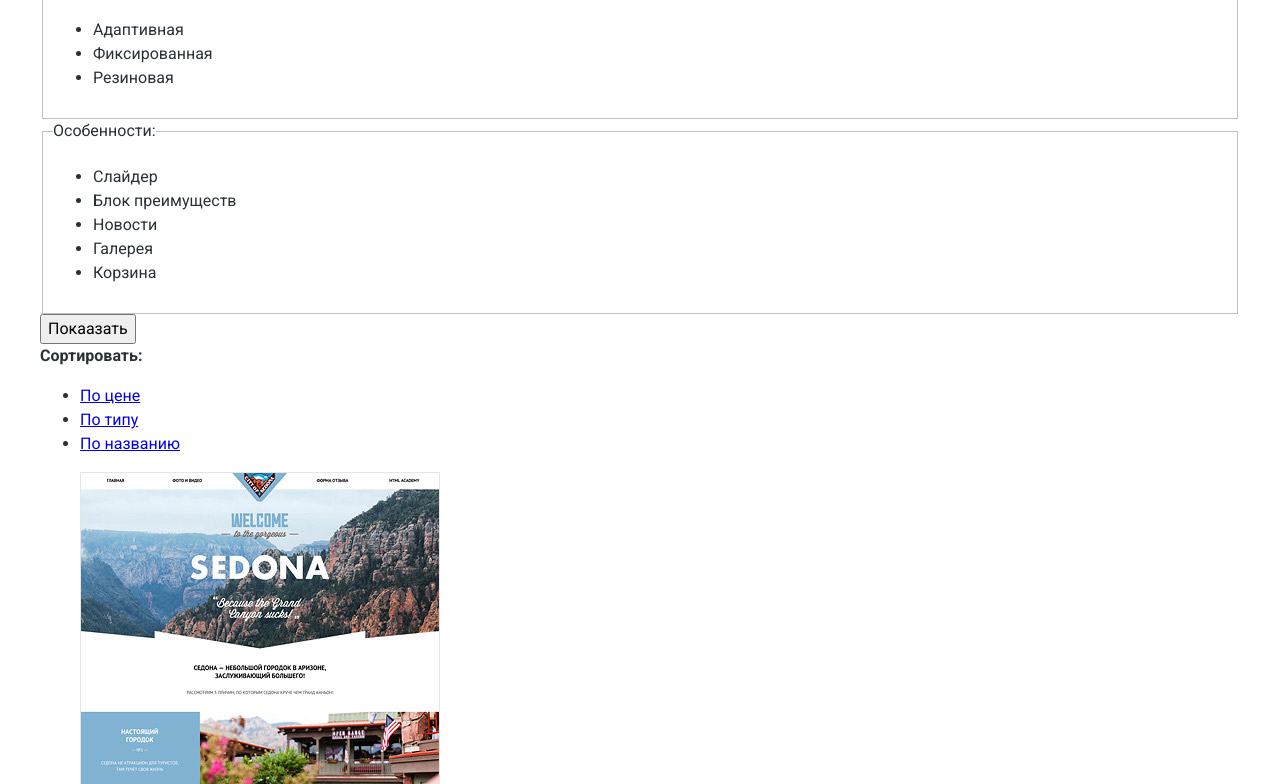
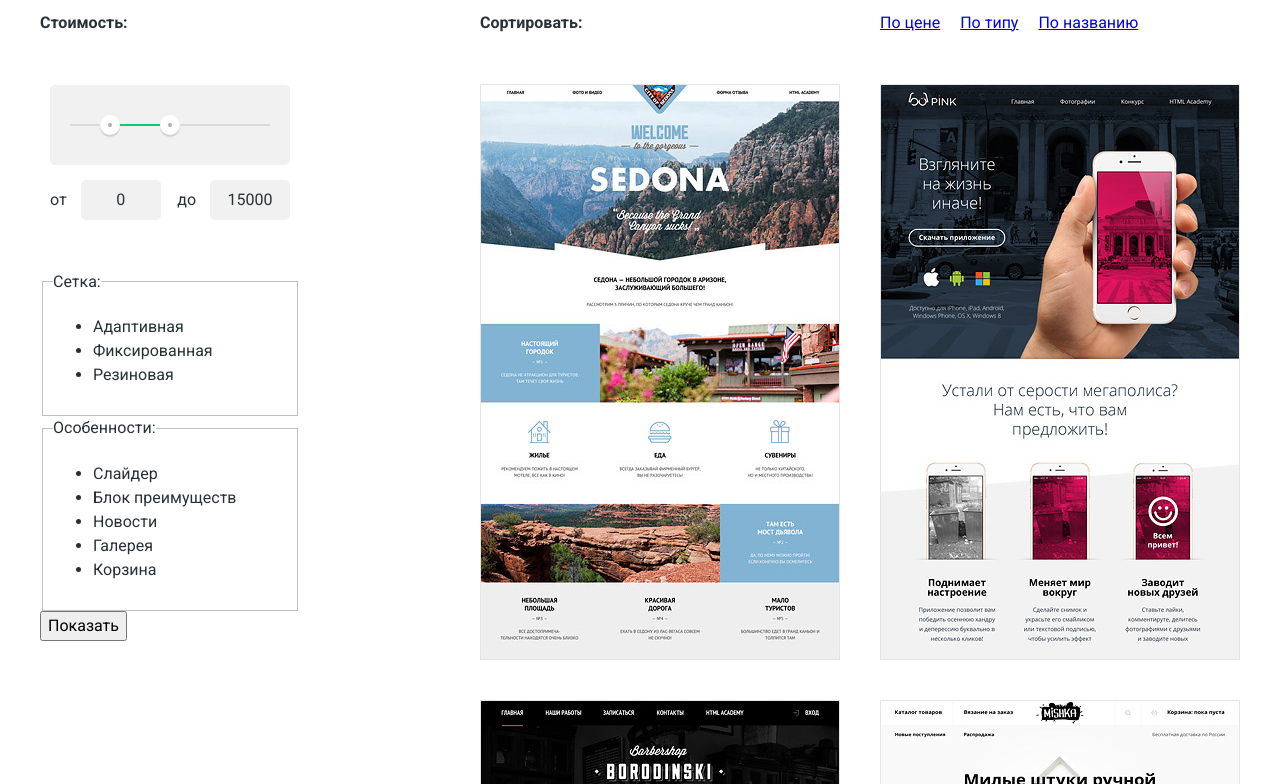
Before and after one commit to Timurbl/nerds, a plain HTML site: page catalog.html in a window 1280 px wide. Shown: the part 233-1017 px from the top of the page. Drawn offline with Linux system fonts and the light colour scheme.

Commit message:
Крупная сетка магазина, фильтр

```diff
--- a/catalog.html
+++ b/catalog.html
@@ -11,7 +11,7 @@
     <header class="page-header">
         <div class="container">
             <nav class="main-nav">
-                <a aria-label="Главная страница" class="main-nav__logo" href="#"><img alt="Nerds" class="main-nav__logo-image" src="images/nerds-logo.svg" height="65" width="160"></a>
+                <a aria-label="Главная страница" class="main-nav__logo" href="index.html"><img alt="Nerds" class="main-nav__logo-image" src="images/nerds-logo.svg" height="65" width="160"></a>
                 <ul class="site-list">
                     <li class="site-list__item"><a aria-label="Студия" class="site-list__studio list-decorations" href="#">Студия</a></li>
                     <li class="site-list__item"><a aria-label="Клиенты" class="site-list__customers list-decorations" href="#">Клиенты</a></li>
@@ -25,13 +25,25 @@
             <h1 class="shop-description">Магазин готовых шаблонов</h1>
         </div>
     </header>
-    <main>
-        <div class="container">
+    <main class="main-catalog">
+        <div class="container main-catalog__container">
             <section class="section-filter">
                 <form method="post" class="filter">
-                    <label for="cost">Стоимость:</label>
-                    <input id="cost" type="range" name="radio">
-                    от до
+                    <label class="form__cost">Стоимость:</label>
+                    <div class="range-filter">
+                        <div class="range-controls">
+                            <div class="scale">
+                                <div class="bar" style="margin-left: 20%; width: 30%"></div>
+                            </div>
+                            <div class="toggle toggle-min"></div>
+                            <div class="toggle toggle-max"></div>
+                        </div>
+                        <div class="price-controls">
+                            <label class="min-price">от <input name="min-price" type="text" value="0"></label>
+                            <label class="max-price">до <input name="max-price" type="text" value="15000"></label>
+                        </div>
+                    </div>
+
                     <fieldset>
                         <legend>Сетка:</legend>
                         <ul>
@@ -49,6 +61,7 @@
                             </li>
                         </ul>
                     </fieldset>
+
                     <fieldset>
                         <legend>Особенности:</legend>
                         <ul>
@@ -74,9 +87,10 @@
                             </li>
                         </ul>
                     </fieldset>
-                    <button type="submit" class="filter__button">Покаазать</button>
+                    <button type="submit" class="filter__button">Показать</button>
                 </form>
             </section>
+
             <section class="section-templates">
                 <nav class="templates__navigation">
                     <b>Сортировать:</b>
@@ -85,9 +99,6 @@
                         <li class="sort__item"><a href="#">По типу</a></li>
                         <li class="sort__item"><a href="#">По названию</a></li>
                     </ul>
-                    <p>
-
-                    </p>
                 </nav>
                 <ul class="templates">
                     <li class="templates__item"><a href="#"><img alt="Макет Sedona" src="images/img-sedona.jpg"></a></li>
--- a/style.css
+++ b/style.css
@@ -579,7 +579,7 @@ hr {
     background-color: transparent;
     border: 0;
 
-    cursor: pointer;
+/*    cursor: pointer;*/
 }
 
 .feedback-form__close::before,
@@ -587,7 +587,7 @@ hr {
     content: "";
 
     position: absolute;
-    top: 0;
+    top: 7px;
     right: 0;
 
     width: 25px;
@@ -604,12 +604,6 @@ hr {
 .feedback-form__close::after {
     transform: rotate(-45deg);
 }
-
-
-.feedback-form__close:focus {
-    outline: none;
-}
-
 
 /* Слайдер */
 
@@ -720,3 +714,139 @@ hr {
     90% { transform: translateY(-10px)}
     100% { transform: translateY(0)}
 }
+
+
+/* Стилизация страницы магазина */
+
+.shop-description {
+    font-size: 55px;
+    line-height: 55px;
+}
+
+.main-catalog__container {
+    display: flex;
+    justify-content: space-between;
+}
+
+.section-filter {
+    width: 260px;
+}
+
+.section-templates {
+    width: 760px;
+}
+
+.templates__navigation {
+    display: flex;
+    justify-content: space-between;
+}
+
+.templates__sort {
+    margin: 0;
+    padding: 0;
+
+    display: flex;
+    width: 360px;
+
+    list-style: none;
+}
+
+.sort__item {
+    margin-right: 20px;
+}
+
+.templates {
+    padding: 0;
+
+    display: flex;
+    flex-wrap: wrap;
+    justify-content: space-between;
+}
+
+.templates__item {
+    margin-top: 33px;
+
+    display: block;
+    width: 360px;
+}
+
+
+.form__cost {
+    font-weight: bold;
+}
+
+/*Фильтр в магазине*/
+.range-filter {
+    width: 240px;
+    margin: 50px auto; /* для демонстрации */
+}
+
+.range-controls {
+    position: relative;
+    height: 41px;
+    padding-top: 39px;
+    padding-right: 20px;
+    padding-left: 20px;
+    margin-bottom: 15px;
+    border-radius: 5px;
+    background: #f1f1f1;
+}
+
+.range-controls .scale {
+    height: 2px;
+    background: #d7dcde;
+}
+
+.range-controls .bar {
+    width: 70%;
+    height: 2px;
+    background: #00ca74;
+}
+
+.range-controls .toggle {
+    position: absolute;
+    top: 30px;
+    left: 0px;
+    width: 4px;
+    height: 4px;
+    cursor: pointer;
+    border: 8px solid #fff;
+    border-radius: 50%;
+    background: #ababab;
+    box-shadow: 0 2px 1px 0 #cfcfcf;
+}
+
+.range-controls .toggle-min {
+    left: 50px;
+}
+
+.range-controls .toggle-max {
+    left: 110px;
+}
+
+.price-controls {
+    font-size: 0;
+}
+
+.price-controls label {
+    font-size: 16px;
+    display: inline-block;
+    width: 50%;
+}
+
+.max-price {
+    text-align: right;
+}
+
+.price-controls input {
+    font-family: 'Roboto', 'Arial', sans-serif;
+    font-size: 16px;
+    width: 60px;
+    margin-left: 10px;
+    padding: 8px 10px;
+    text-align: center;
+    color: #283136;
+    border: none;
+    border-radius: 5px;
+    background: #f1f1f1;
+}
```
Also changed, not shown: index.html (+1 -1 lines).
